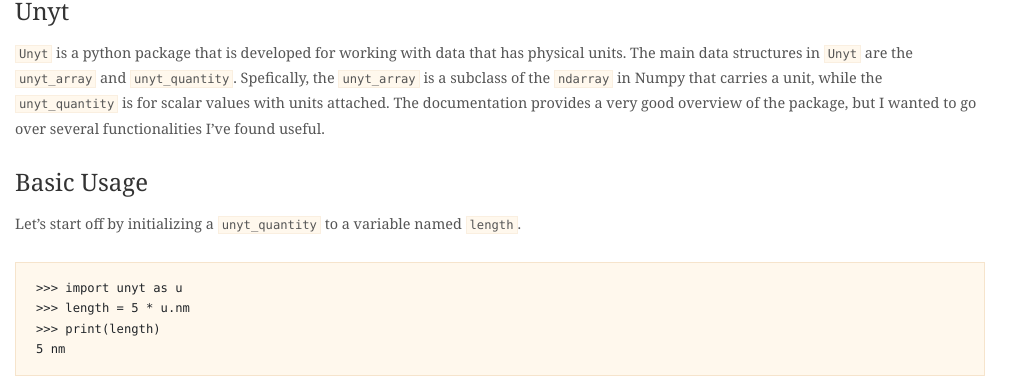
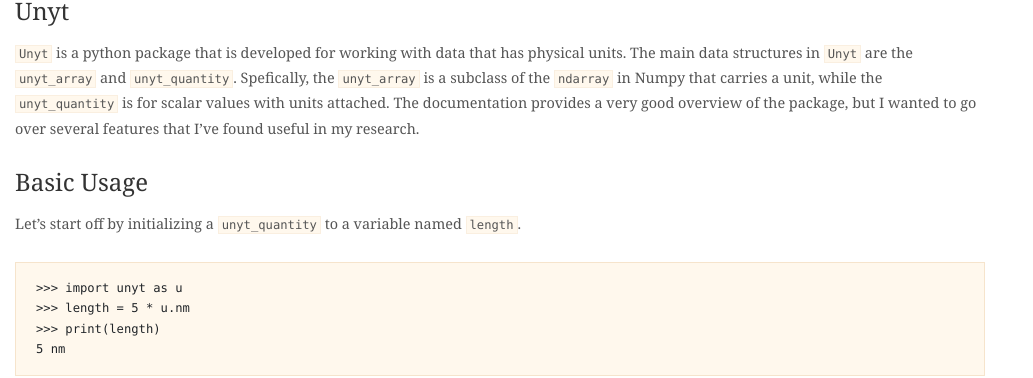
Before and after one commit to rmatsum836/rmatsum836.github.io, a Jekyll site: the page built from _posts/2020-05-31-unyt.md, in a window 1280 px wide and 900 px high. Shown: the part 449-827 px from the top of the window, without its empty margins (0-1033 px from the left). Built offline with Jekyll 4.4.1, drawn with Linux system fonts in a browser that asks for light colours; nearby versions of some CDN libraries.

Commit message:
Make a simple edit

```diff
--- a/_posts/2020-05-31-unyt.md
+++ b/_posts/2020-05-31-unyt.md
@@ -34,8 +34,8 @@ track of units in a molecular simulation study.  This is where the
 The main data structures in `Unyt` are the `unyt_array` and `unyt_quantity`.  Spefically, the
 `unyt_array` is a subclass of the `ndarray` in Numpy that carries a unit, while the
 `unyt_quantity` is for scalar values with units attached.  The documentation provides a very
-good overview of the package, but I wanted to go over several functionalities I've found
-useful.
+good overview of the package, but I wanted to go over several features that I've found
+useful in my research.
 
 ### Basic Usage
 
```
